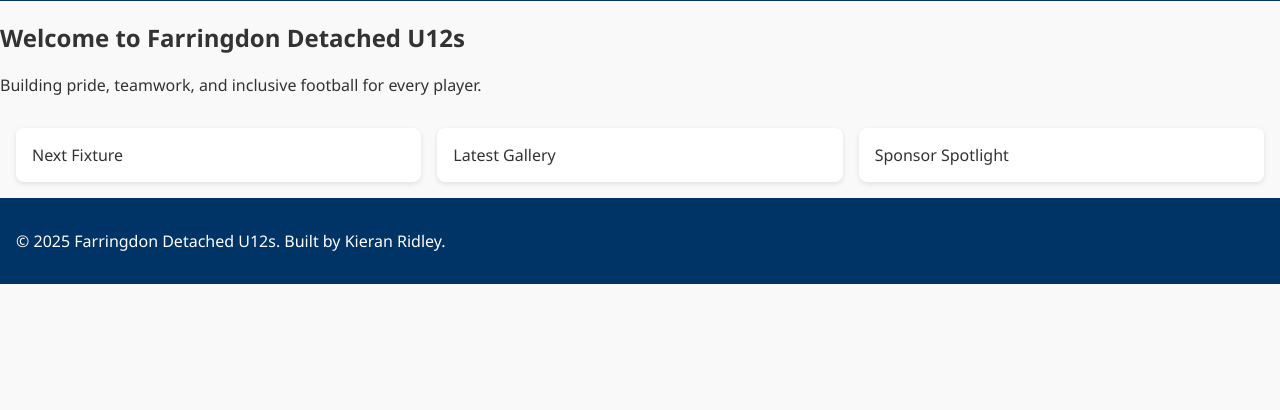
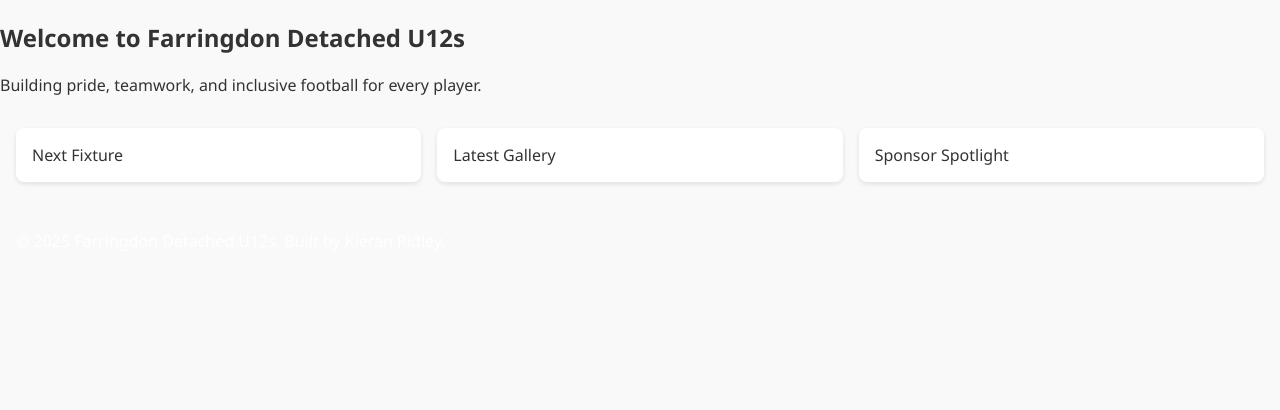
Before and after one commit to kieranridley95/farringdon-detached-alpha, a PHP site: page / in a window 1280 px wide. Shown: the part 390-800 px from the top of the page. Run offline with PHP 8.4, Linux system fonts and the light colour scheme.

Commit message:
Update style.css

```diff
--- a/style.css
+++ b/style.css
@@ -7,7 +7,7 @@ body {
 }
 
 header, footer {
-  background: #003366;
+  background: #red;
   color: white;
   padding: 1rem;
 }
```
